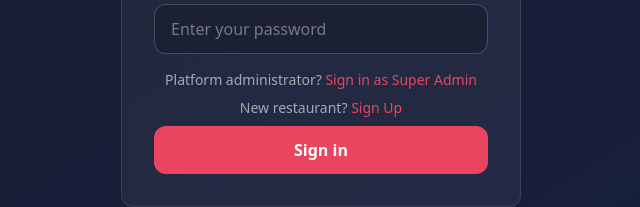
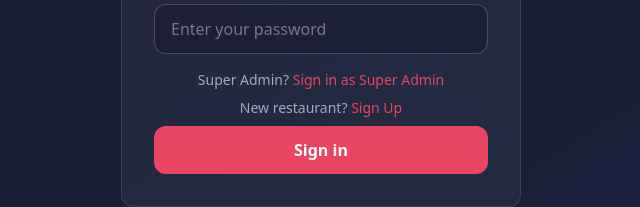
Before and after one commit to afhan-akhtar/Multi-Tenant-Restaurant-Saas-Platform, a Next.js app: page /login in a window 1280 px wide. Shown: the part 410-617 px from the top of the page, without its empty margins (319-959 px from the left). Built offline with nearby package versions, Linux system fonts and the light colour scheme.

Commit message:
changed platform admin to restaurant admin

```diff
--- a/app/[restaurant]/login/page.js
+++ b/app/[restaurant]/login/page.js
@@ -84,7 +84,7 @@ function LoginForm() {
           </div>
           {error && <p className="text-primary text-sm mt-2 mb-0">{error}</p>}
           <p className="mt-4 text-center text-sm text-white/60">
-            <a href="/admin" className="text-primary hover:underline">Platform Admin</a>
+            <a href="/admin" className="text-primary hover:underline">Super Admin</a>
           </p>
           <p className="mt-2 text-center text-sm text-white/60">
             New restaurant?{" "}
--- a/app/admin/AdminLoginForm.js
+++ b/app/admin/AdminLoginForm.js
@@ -46,8 +46,8 @@ export default function AdminLoginForm() {
   return (
     <main className="min-h-screen min-h-[100dvh] flex items-center justify-center p-4 sm:p-6 bg-gradient-to-br from-[#1a1a2e] to-[#16213e] box-border">
       <div className="w-full max-w-[400px] bg-white/5 rounded-xl p-6 sm:p-8 border border-white/10">
-        <h1 className="m-0 mb-2 text-2xl text-white">Platform Admin</h1>
-        <p className="m-0 mb-6 text-sm text-white/60">Super Admin sign in</p>
+        <h1 className="m-0 mb-2 text-2xl text-white">Super Admin</h1>
+        <p className="m-0 mb-6 text-sm text-white/60">Sign in</p>
         <form onSubmit={handleSubmit}>
           <div className="mb-4">
             <label htmlFor="email" className="block mb-1 text-sm text-white/80">
--- a/app/login/page.js
+++ b/app/login/page.js
@@ -133,7 +133,7 @@ function LoginForm() {
           </div>
           {error && <p className="text-primary text-sm mt-2 mb-0">{error}</p>}
           <p className="mt-4 text-center text-sm text-white/60">
-            Platform administrator?{" "}
+            Super Admin?{" "}
             <a href="/admin" className="text-primary hover:underline">
               Sign in as Super Admin
             </a>
```
